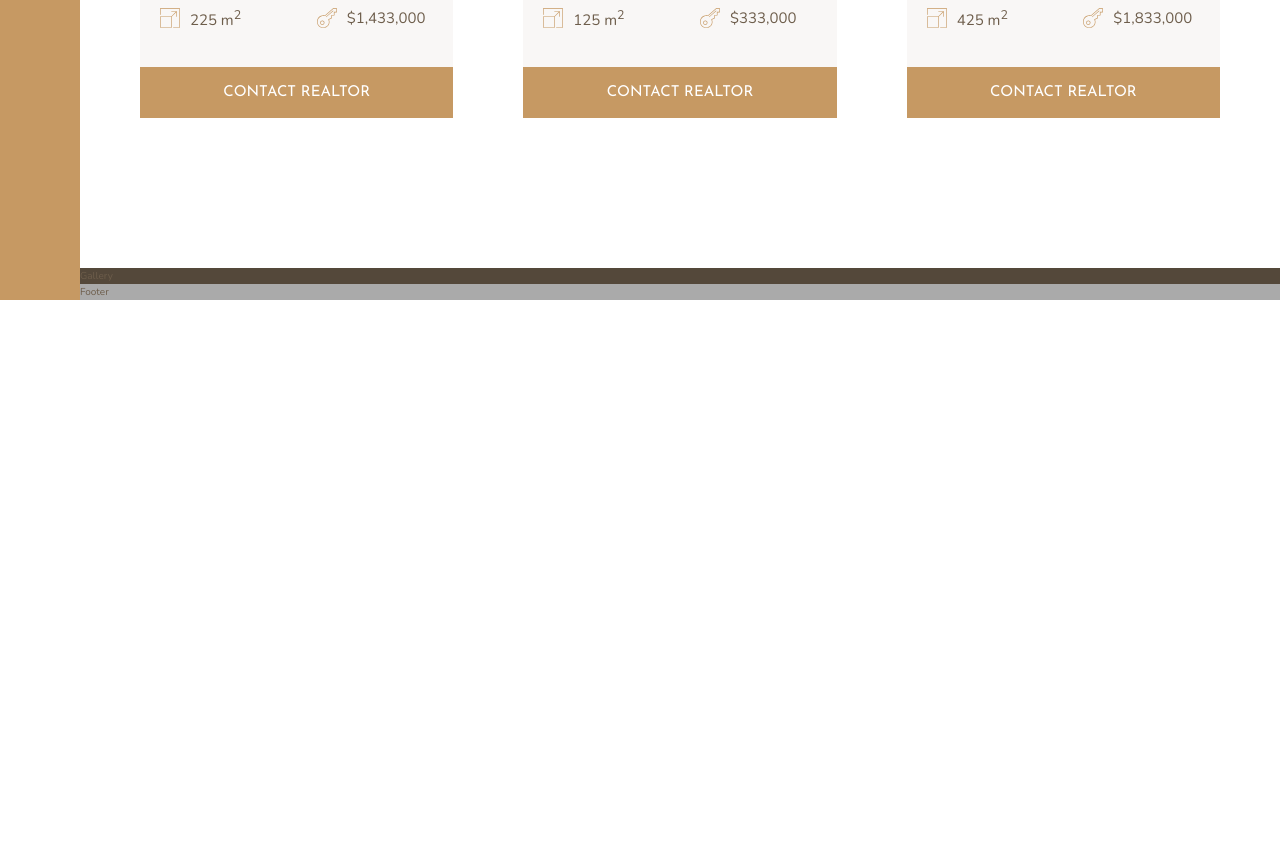
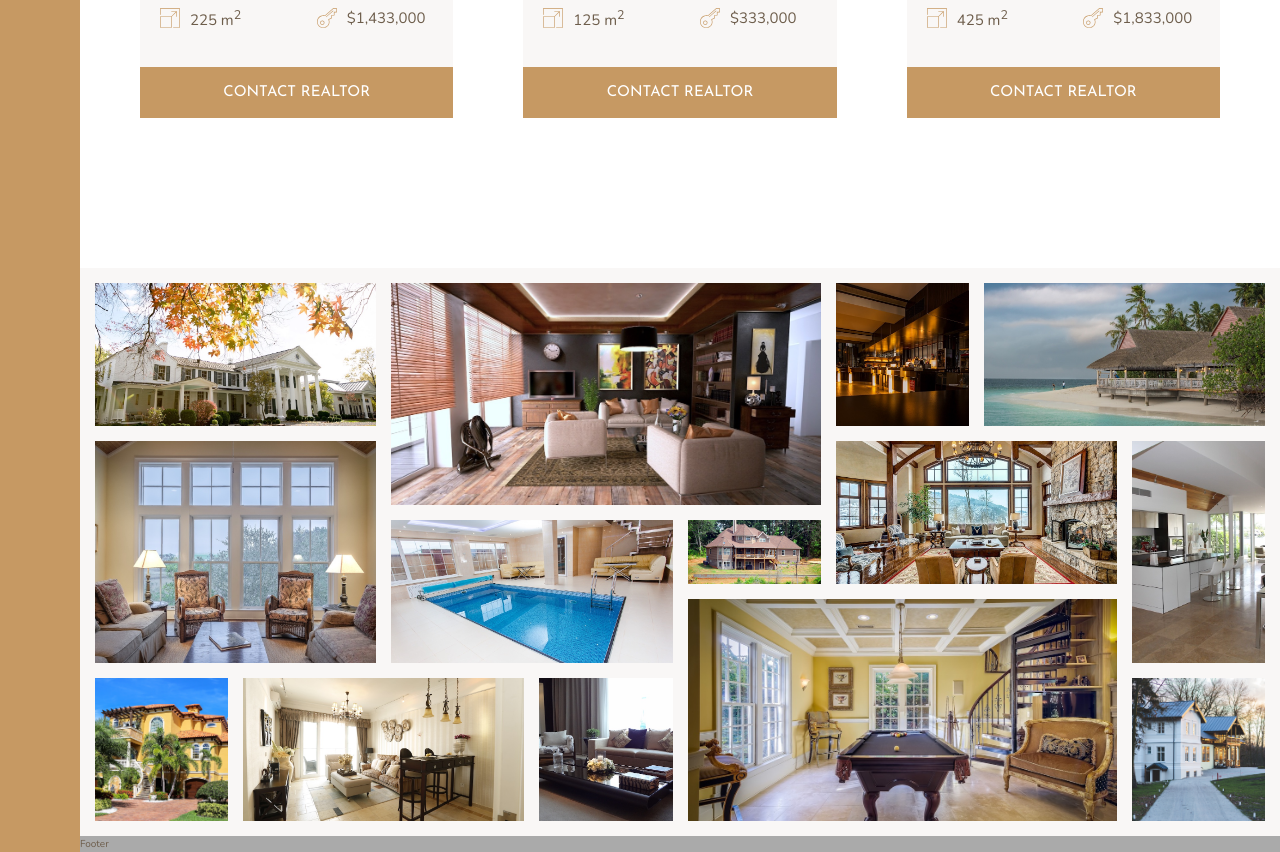
Before and after one commit to Ben4code/realestatesass, a website: page index.html in a window 1280 px wide. Shown: the part 3049-3901 px from the top of the page. Before the commit the page ends 3349 px from the top, so only its background shows below. Drawn offline with nearby package versions, Linux system fonts and the light colour scheme.

Commit message:
Done with gallery section

```diff
--- a/index.html
+++ b/index.html
@@ -127,7 +127,7 @@
             </div>
 
             <div class="home">
-                <img src="img/house-2.jpeg" alt="house" class="home__img"/>
+                <img src="img/house-2.jpeg" alt="house" class="home__img" />
                 <svg class="home__like">
                     <use xlink:href="img/sprite.svg#icon-heart-full"></use>
                 </svg>
@@ -295,7 +295,48 @@
 
 
         <div class="gallery">
-            Gallery
+            <figure class="gallery__item gallery__item--1">
+                <img src="img/gal-1.jpeg" alt="Gallery image" class="gallery__img">
+            </figure>
+            <figure class="gallery__item gallery__item--2">
+                <img src="img/gal-2.jpeg" alt="Gallery image" class="gallery__img">
+            </figure>
+            <figure class="gallery__item gallery__item--3">
+                <img src="img/gal-3.jpeg" alt="Gallery image" class="gallery__img">
+            </figure>
+            <figure class="gallery__item gallery__item--4">
+                <img src="img/gal-4.jpeg" alt="Gallery image" class="gallery__img">
+            </figure>
+            <figure class="gallery__item gallery__item--5">
+                <img src="img/gal-5.jpeg" alt="Gallery image" class="gallery__img">
+            </figure>
+            <figure class="gallery__item gallery__item--6">
+                <img src="img/gal-6.jpeg" alt="Gallery image" class="gallery__img">
+            </figure>
+            <figure class="gallery__item gallery__item--7">
+                <img src="img/gal-7.jpeg" alt="Gallery image" class="gallery__img">
+            </figure>
+            <figure class="gallery__item gallery__item--8">
+                <img src="img/gal-8.jpeg" alt="Gallery image" class="gallery__img">
+            </figure>
+            <figure class="gallery__item gallery__item--9">
+                <img src="img/gal-9.jpeg" alt="Gallery image" class="gallery__img">
+            </figure>
+            <figure class="gallery__item gallery__item--10">
+                <img src="img/gal-10.jpeg" alt="Gallery image" class="gallery__img">
+            </figure>
+            <figure class="gallery__item gallery__item--11">
+                <img src="img/gal-11.jpeg" alt="Gallery image" class="gallery__img">
+            </figure>
+            <figure class="gallery__item gallery__item--12">
+                <img src="img/gal-12.jpeg" alt="Gallery image" class="gallery__img">
+            </figure>
+            <figure class="gallery__item gallery__item--13">
+                <img src="img/gal-13.jpeg" alt="Gallery image" class="gallery__img">
+            </figure>
+            <figure class="gallery__item gallery__item--14">
+                <img src="img/gal-14.jpeg" alt="Gallery image" class="gallery__img">
+            </figure>
         </div>
 
 
--- a/sass/_gallery.scss
+++ b/sass/_gallery.scss
@@ -1,5 +1,77 @@
 .gallery{
-    background-color: $color-grey-dark-1;
+    background-color: $color-grey-light-1;
     grid-row: 5/6;
     grid-column: full-start/ full-end;
+
+    display: grid;
+    grid-template-columns: repeat(8, 1fr);
+    grid-template-rows: repeat(7, 5vw);
+    grid-gap: 1.5rem;
+    padding: 1.5rem;
+
+    &__item{
+        &--1{
+            grid-row: 1/span 2;
+            grid-column: 1/span 2;
+        }
+        &--2{
+            grid-row: 1/span 3;
+            grid-column: 3/span 3;
+        }
+        &--3{
+            grid-row: 1/span 2;
+            grid-column: 6/span 1;
+        }
+        &--4{
+            grid-row: 1/span 2;
+            grid-column: 7/span 2;
+        }
+        &--5{
+            grid-row: 3/span 3;
+            grid-column: 1/span 2;
+        }
+        &--6{
+            grid-row: 4/span 2;
+            grid-column: 3/span 2;
+        }
+        &--7{
+            grid-row: 4/span 1;
+            grid-column: 5/span 1;
+        }
+        &--8{
+            grid-row: 3/span 2;
+            grid-column: 6/span 2;
+        }
+        &--9{
+            grid-row: 3/span 3;
+            grid-column: 8/span 1;
+        }
+        &--10{
+            grid-row: 6/span 2;
+            grid-column: 1/span 1;
+        }
+        &--11{
+            grid-row: 6/span 2;
+            grid-column: 2/span 2;
+        }
+
+        &--12{
+            grid-row: 6/span 2;
+            grid-column: 4/span 1;
+        }
+        &--13{
+            grid-row: 5/span 3;
+            grid-column: 5/span 3;
+        }
+        &--14{
+            grid-row: 6/span 2;
+            grid-column: 8/span 1;
+        }
+    }
+    &__img{
+        width: 100%;
+        height: 100%;
+        display: block;
+        object-fit: cover;
+    }
 }
--- a/sass/_homes.scss
+++ b/sass/_homes.scss
@@ -29,6 +29,7 @@
         z-index: 2;
         justify-self: end;
         margin: 1rem;
+        cursor: pointer;
     }
 
     svg.home__like {
@@ -69,7 +70,6 @@
         margin-left: 2rem;
         display: flex;
         align-items: center;
-        // justify-content: center;
 
         svg{
             width: 2rem;
```
Also changed, not shown: css/style.css.
